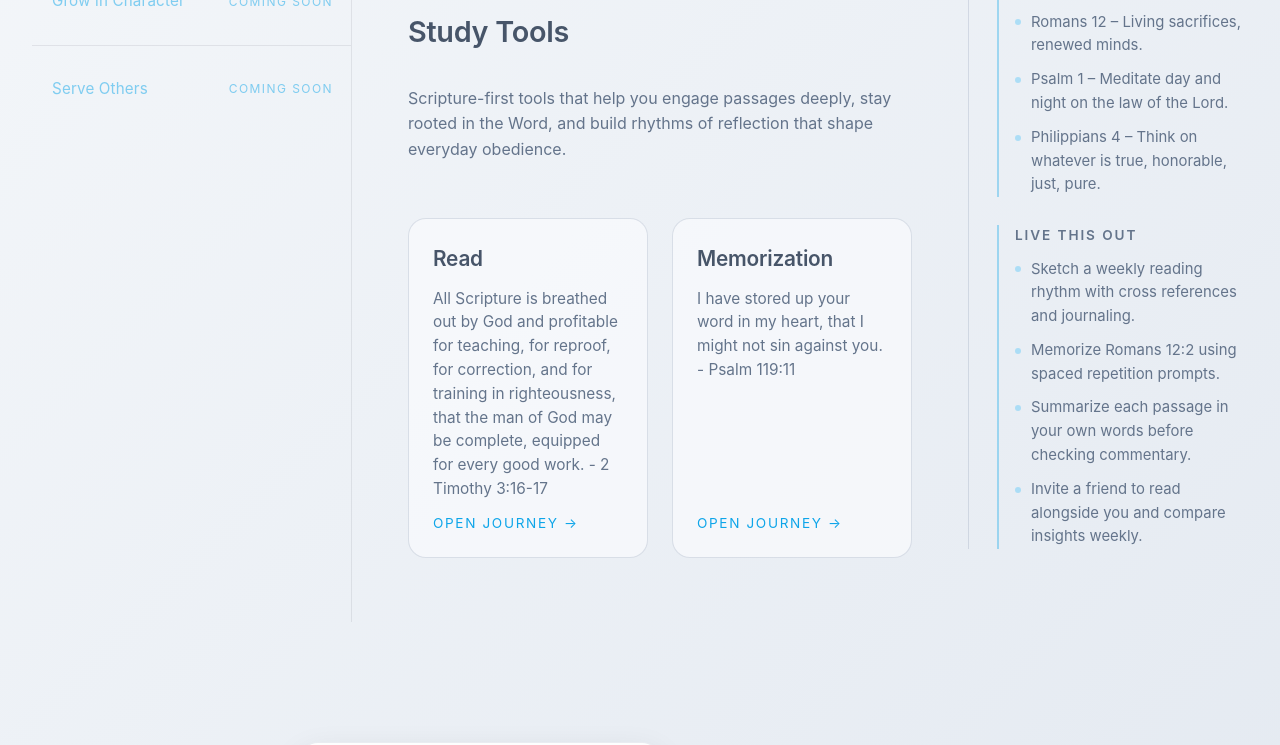
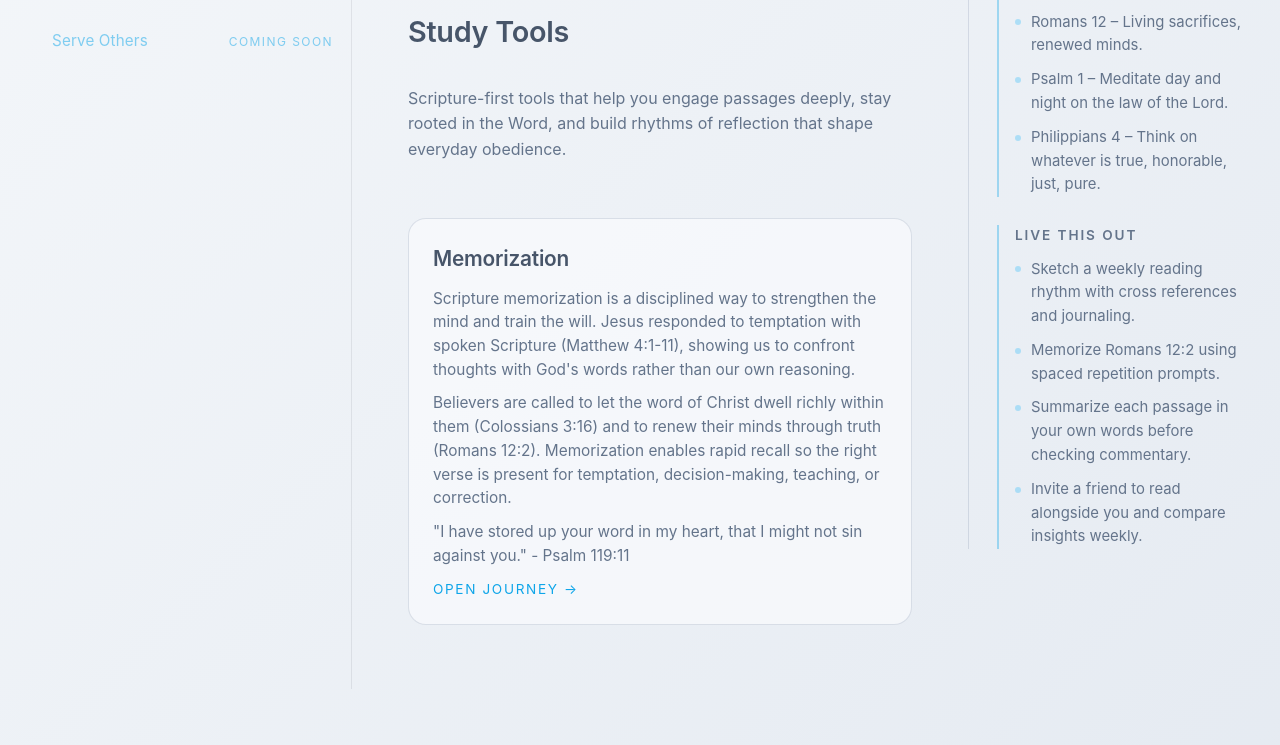
Before and after one commit to fsrodriguezm/seekfirst-bible, a Next.js app: page /learn in a window 1280 px wide. Shown: the part 885-1630 px from the top of the page. Built offline with nearby package versions, Linux system fonts and the light colour scheme.

Commit message:
fix summary

```diff
--- a/pages/learn.tsx
+++ b/pages/learn.tsx
@@ -31,6 +31,18 @@ const LearnPageContent = () => {
   const currentPracticeId = router.pathname.startsWith('/learn/renew/')
     ? router.pathname.split('/')[3]
     : null
+  const renderSummaryParagraphs = (summary: string | string[], keyPrefix: string) => {
+    const paragraphs = Array.isArray(summary)
+      ? summary
+      : summary
+          .split('\n')
+          .map((paragraph) => paragraph.trim())
+          .filter(Boolean)
+
+    return paragraphs.map((text, index) => (
+      <p key={`${keyPrefix}-${index}`}>{text}</p>
+    ))
+  }
 
   useEffect(() => {
     // Close sidebar when route changes on mobile
@@ -229,7 +241,9 @@ const LearnPageContent = () => {
                 {renewPractices.map((practice) => (
                   <Link key={practice.id} href={practice.path} className={styles.learnPracticeCard}>
                     <h3>{practice.title}</h3>
-                    <p>{practice.summary}</p>
+                    <div className={styles.learnPracticeSummary}>
+                      {renderSummaryParagraphs(practice.summary, `${practice.id}-summary`)}
+                    </div>
                     <span className={styles.learnPracticeCta}>Open journey →</span>
                   </Link>
                 ))}
--- a/src/data/learnPractices.ts
+++ b/src/data/learnPractices.ts
@@ -2,7 +2,7 @@ export type RenewPractice = {
   id: string
   title: string
   path: string
-  summary: string
+  summary: string | string[]
   practices: string[]
 }
 
@@ -15,24 +15,27 @@ export type LearnNavEntry = {
 }
 
 export const renewPractices: RenewPractice[] = [
-  {
-    id: 'study',
-    title: 'Read',
-    path: '/learn/renew/study',
-    summary:
-      'All Scripture is breathed out by God and profitable for teaching, for reproof, for correction, and for training in righteousness, that the man of God may be complete, equipped for every good work. - 2 Timothy 3:16-17',
-    practices: [
-      'Pair each passage with historical and literary notes before journaling.',
-      'Trace cross references to see how Scripture interprets Scripture.',
-      'Capture prayer prompts and takeaways after every session.',
-    ],
-  },
+  // {
+  //   id: 'study',
+  //   title: 'Read',
+  //   path: '/learn/renew/study',
+  //   summary:
+  //     'All Scripture is breathed out by God and profitable for teaching, for reproof, for correction, and for training in righteousness, that the man of God may be complete, equipped for every good work. - 2 Timothy 3:16-17',
+  //   practices: [
+  //     'Pair each passage with historical and literary notes before journaling.',
+  //     'Trace cross references to see how Scripture interprets Scripture.',
+  //     'Capture prayer prompts and takeaways after every session.',
+  //   ],
+  // },
   {
     id: 'memorization',
     title: 'Memorization',
     path: '/learn/renew/memorization',
-    summary:
-      'I have stored up your word in my heart, that I might not sin against you. - Psalm 119:11',
+    summary: [
+      'Scripture memorization is a disciplined way to strengthen the mind and train the will. Jesus responded to temptation with spoken Scripture (Matthew 4:1-11), showing us to confront thoughts with God\'s words rather than our own reasoning.',
+      'Believers are called to let the word of Christ dwell richly within them (Colossians 3:16) and to renew their minds through truth (Romans 12:2). Memorization enables rapid recall so the right verse is present for temptation, decision-making, teaching, or correction.',
+      '"I have stored up your word in my heart, that I might not sin against you." - Psalm 119:11',
+    ],
     practices: [
       'Review a verse morning and evening using spaced repetition prompts.',
       'Rewrite the verse in your own words, then check against the original.',
--- a/src/styles/learn.module.css
+++ b/src/styles/learn.module.css
@@ -184,6 +184,18 @@
   line-height: 1.6;
 }
 
+.learnHeaderSummary {
+  display: flex;
+  flex-direction: column;
+  gap: 0.75rem;
+  color: var(--sf-text-secondary);
+  line-height: 1.6;
+}
+
+.learnHeaderSummary p {
+  margin: 0;
+}
+
 .learnSection {
   max-width: none;
   width: 100%;
@@ -259,6 +271,19 @@
   color: var(--sf-text-secondary);
   line-height: 1.55;
   font-size: 0.96rem;
+}
+
+.learnPracticeSummary {
+  display: flex;
+  flex-direction: column;
+  gap: 0.6rem;
+  color: var(--sf-text-secondary);
+  line-height: 1.55;
+  font-size: 0.96rem;
+}
+
+.learnPracticeSummary p {
+  margin: 0;
 }
 
 .learnPracticeCta {
```
Also changed, not shown: pages/learn/renew/[practice].tsx (+18 -2 lines).
